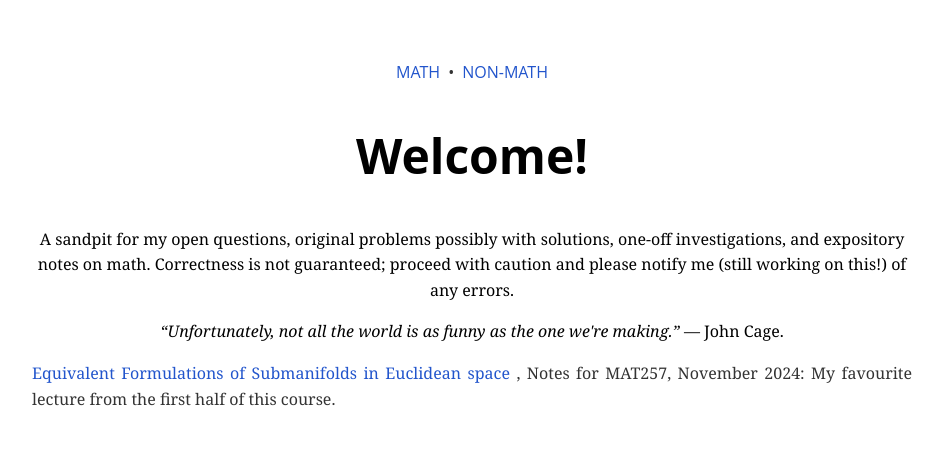
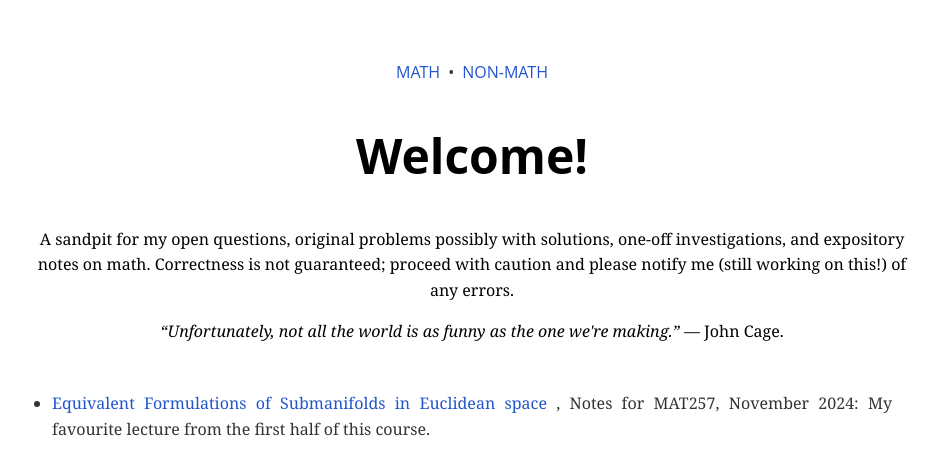
Before and after one commit to williamrygao/williamrygao.github.io, a Jekyll site: the page built from math.md, in a window 1280 px wide. Shown: the top 475 px of the page, without its empty margins (168-1110 px from the left). Built offline with Jekyll 4.4.1, drawn with Linux system fonts in a browser that asks for light colours.

```diff
--- a/_layouts/default.html
+++ b/_layouts/default.html
@@ -8,7 +8,7 @@
 </head>
 <body>
   <nav>
-    <a href="/index.html">MATH</a>
+    <a href="/math.html">MATH</a>
     <span>•</span>
     <a href="/index.html">NON-MATH</a>
   </nav>
--- a/assets/css/style.css
+++ b/assets/css/style.css
@@ -70,8 +70,8 @@ a:hover {
 }
 
 ul {
-  list-style-type: none;
-  padding: 0;
+  list-style-type: disc;
+  padding: 20px;
 }
 
 li {
```
